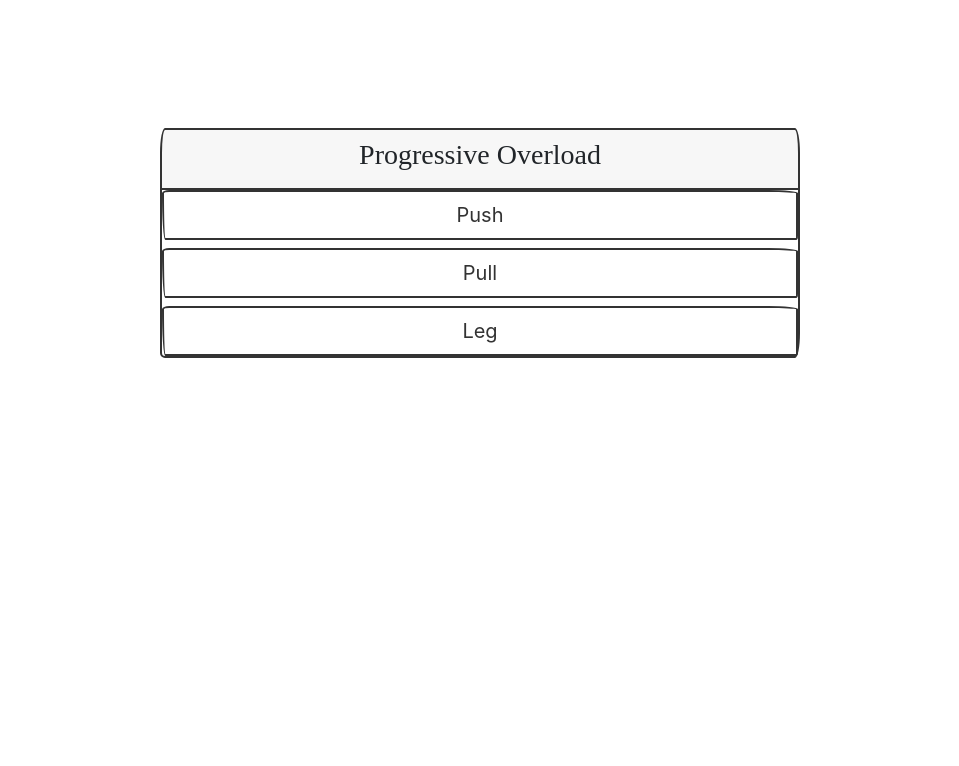
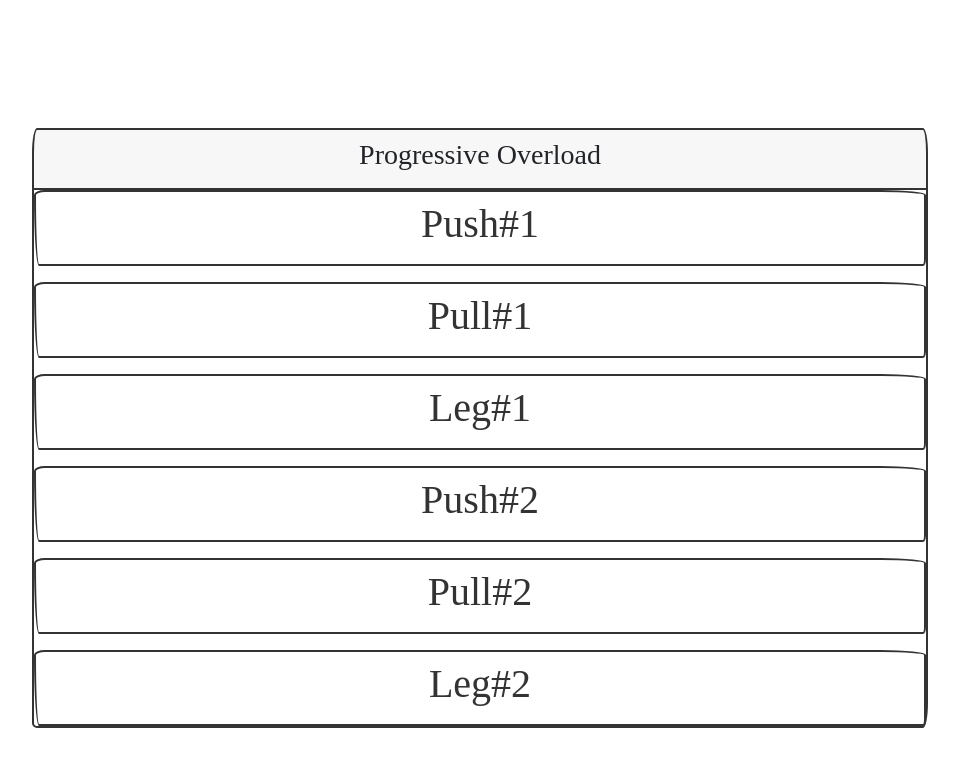
Before and after one commit to ShubhamSingh20/progressive-overload-pwa, a React (Create React App) app: page / in a window 1280 px wide. Shown: the top 766 px of the page, without its empty margins (160-1119 px from the left). Built offline with nearby package versions, Linux system fonts and the light colour scheme; a web font is replaced by a local one.

Commit message:
added: layout component & mutliple split

```diff
--- a/src/App.tsx
+++ b/src/App.tsx
@@ -3,19 +3,17 @@ import { pagesMapping, RoutingContext} from 'context/Routing';
 import logo from './logo.svg';
 import MenuPage from 'pages/Menu';
 import WorkoutLog from 'pages/WorkoutLog';
+import Layout from 'Layout';
 import './App.css';
 
 function App() {
   const {page} = useContext(RoutingContext)
 
-  // const {setPage} = useContext(RoutingContext)
-  //  onClick={() => setPage(pagesMapping.about)}>
-  console.log(page)
   return (
-    <>
+    <Layout>
     {(pagesMapping.menu === page) && <MenuPage />}
     {(pagesMapping.workoutLog === page) && <WorkoutLog />}
-  </>
+  </Layout>
   );
 }
 
--- /dev/null
+++ b/src/Layout/index.tsx
@@ -0,0 +1,19 @@
+
+interface Props {
+  children: React.ReactNode
+}
+
+const style = {
+  container: {
+    marginTop: '10%'
+  },
+}
+
+export default function({children} : Props) {
+
+  return (
+    <div className="d-flex justify-content-center" style={style.container}>
+      {children}
+    </div>
+  )
+}
--- a/src/constants/Workout.ts
+++ b/src/constants/Workout.ts
@@ -1,3 +1,3 @@
 export enum SplitTypeEnum {PPL = 0, BRO = 1}
-export const PPL_SPLIT = ["Push", "Pull", "Leg"]
+export const PPL_SPLIT = ["Push#1", "Pull#1", "Leg#1","Push#2", "Pull#2", "Leg#2"]
 export const BRO_SPLIT = ["Chest", "Back", " Shoulders and Traps", "Legs and Abs", "Biceps, Triceps, and Forearms"]
--- a/src/pages/Menu.tsx
+++ b/src/pages/Menu.tsx
@@ -1,7 +1,6 @@
 // import Toggle from "components/Toggle"
 import { useEffect, useContext } from "react"
 import { WorkoutContext } from "context/WorkoutContext"
-import { BRO_SPLIT, PPL_SPLIT, SplitTypeEnum } from "constants/Workout"
 import { RoutingContext, pagesMapping } from "context/Routing"
 
 const style = {
@@ -10,7 +9,9 @@ const style = {
   },
   card: {
     width: '30%',
-    minHeight: '80%',
+    minHeight: '40%',
+    height: '75vh',
+    minWidth: '70%'
   }
 }
 
@@ -20,32 +21,24 @@ function MenuPage() {
     workoutSplits, setWorkoutSplit
   } = useContext(WorkoutContext)
 
-  const {setPath} = useContext(RoutingContext)
+  const { setPath } = useContext(RoutingContext)
 
   return (
     <>
-      <div className="d-flex justify-content-center" style={style.container}>
-        <div className="card" style={{ minHeight: '50%', minWidth: '50%' }}>
+      <div className="card" style={{ ...style.card }}>
         <div className="card-header text-center">
           <h3>Progressive Overload</h3>
         </div>
-          <div className="d-grid gap-2">
+        <div className="d-grid gap-3">
           {workoutSplits.map((d) =>
             <button
               type="button"
               className="btn btn-lg btn-outline-primary"
-                onClick={() => setPath(pagesMapping.workoutLog, {splitDay: d.toLowerCase()})}
-                >{d}
+              onClick={() => setPath(pagesMapping.workoutLog, { splitDay: d.toLowerCase() })}
+            >
+              <p className="h1">{d}</p>
             </button>
           )}
-          </div>
-          {/* <div className="card-footer text-center">
-            <Toggle
-              title="Workout Split"
-              label="workout-split"
-              onToggle={() => setCurrentSplitType(currentSplitType === SplitTypeEnum.PPL ? SplitTypeEnum.BRO : SplitTypeEnum.PPL)}
-            />
-          </div> */}
         </div>
       </div>
     </>
--- a/src/pages/WorkoutLog.tsx
+++ b/src/pages/WorkoutLog.tsx
@@ -6,9 +6,6 @@ import WeightConverterInput from 'components/WeightConverterInput';
 import React, { useContext, useEffect, useRef, useState } from 'react';
 
 const style = {
-  container: {
-    marginTop: '10%'
-  },
   card: {
     width: '30%',
     minHeight: '40%',
@@ -188,7 +185,6 @@ function WorkoutLog() {
 
   return (
     <>
-      <div className="d-flex justify-content-center" style={style.container}>
       <div className="card" style={{ ...style.card }}>
         <div className="card-header">
           <div className="row">
@@ -239,7 +235,6 @@ function WorkoutLog() {
           </button>
         </div>
       </div>
-      </div>
     </>)
 }
 
```
Lines whose indentation alone changed are shown as unchanged.
